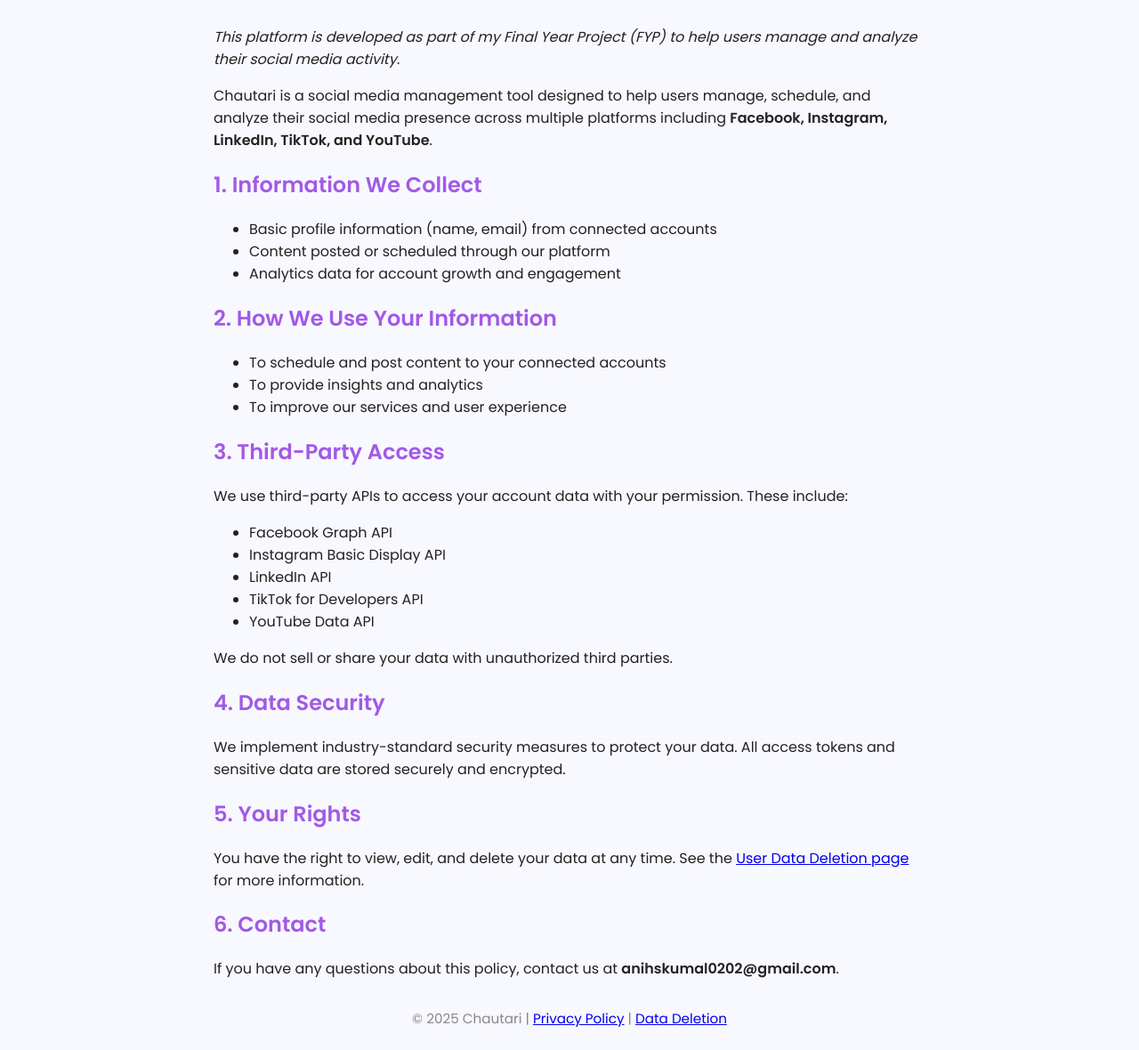
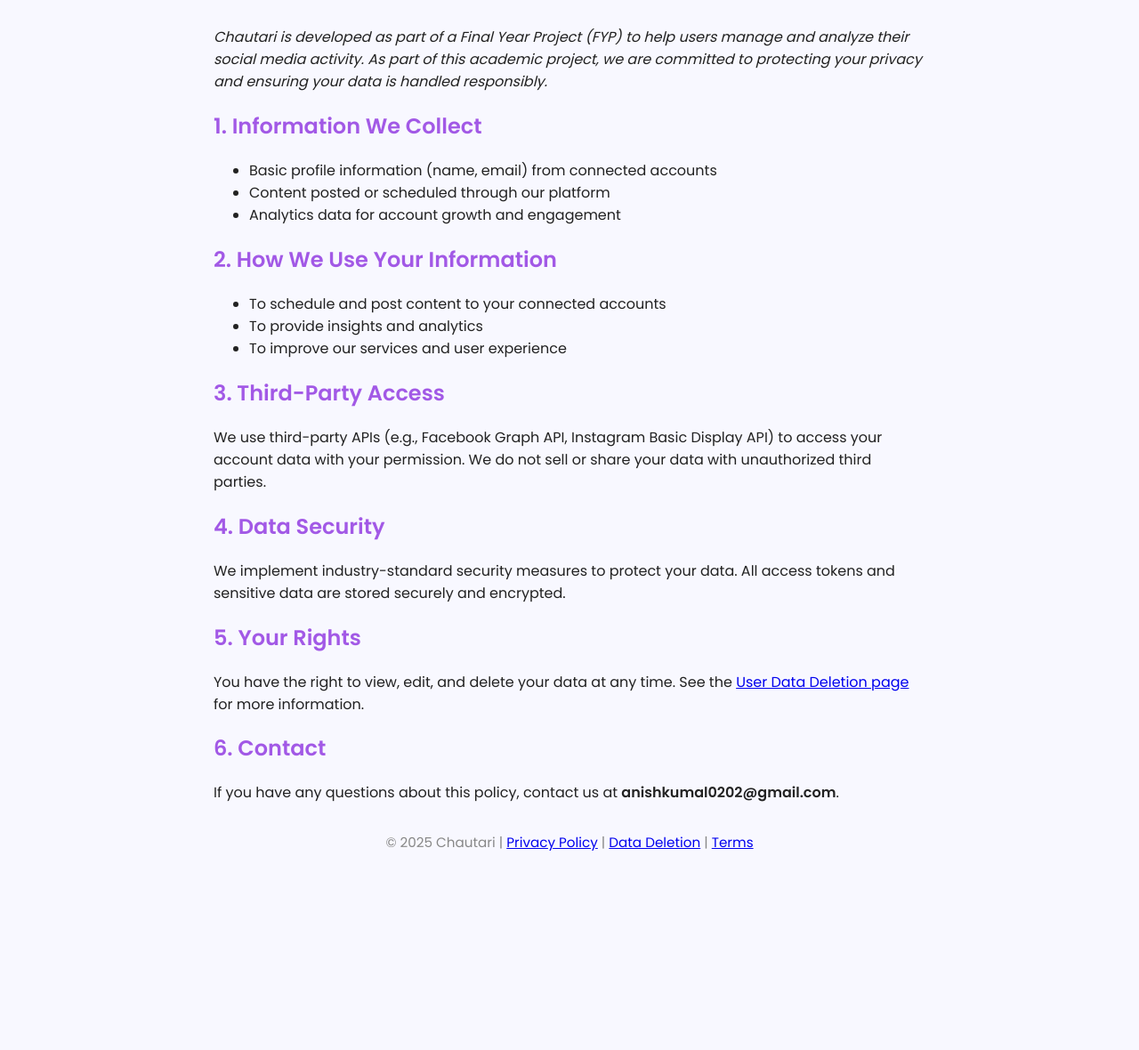
Before and after one commit to AnishKUMAL970/chautari.github.io, a plain HTML site: page privacy.html in a window 1280 px wide. Shown: the part 193-1373 px from the top of the page at 89% size. After the commit the page ends 1175 px from the top, so only its background shows below. Drawn offline with Linux system fonts and the light colour scheme.

Commit message:
Update privacy.html

```diff
--- a/privacy.html
+++ b/privacy.html
@@ -17,58 +17,44 @@
       <a href="index.html">Home</a>
       <a href="privacy.html">Privacy</a>
       <a href="data-deletion.html">Data Deletion</a>
+      <a href="terms.html">Terms</a>
     </div>
   </nav>
-
   <header>
     <h1>Privacy Policy for Chautari</h1>
     <p>Effective Date: July 28, 2025</p>
   </header>
-
   <div class="container">
-     <p><em>This platform is developed as part of my Final Year Project (FYP) to help users manage and analyze their social media activity.</em></p>
-    <p>Chautari is a social media management tool designed to help users manage, schedule, and analyze their social
-      media presence across multiple platforms including <strong>Facebook, Instagram, LinkedIn, TikTok, and YouTube</strong>.</p>
-
+    <p><em>Chautari is developed as part of a Final Year Project (FYP) to help users manage and analyze their social
+        media activity. As part of this academic project, we are committed to protecting your privacy and ensuring your
+        data is handled responsibly.</em></p>
     <h2>1. Information We Collect</h2>
     <ul>
       <li>Basic profile information (name, email) from connected accounts</li>
       <li>Content posted or scheduled through our platform</li>
       <li>Analytics data for account growth and engagement</li>
     </ul>
-
     <h2>2. How We Use Your Information</h2>
     <ul>
       <li>To schedule and post content to your connected accounts</li>
       <li>To provide insights and analytics</li>
       <li>To improve our services and user experience</li>
     </ul>
-
     <h2>3. Third-Party Access</h2>
-    <p>We use third-party APIs to access your account data with your permission. These include:</p>
-    <ul>
-      <li>Facebook Graph API</li>
-      <li>Instagram Basic Display API</li>
-      <li>LinkedIn API</li>
-      <li>TikTok for Developers API</li>
-      <li>YouTube Data API</li>
-    </ul>
-    <p>We do not sell or share your data with unauthorized third parties.</p>
-
+    <p>We use third-party APIs (e.g., Facebook Graph API, Instagram Basic Display API) to access your account data with
+      your permission. We do not sell or share your data with unauthorized third parties.</p>
     <h2>4. Data Security</h2>
     <p>We implement industry-standard security measures to protect your data. All access tokens and sensitive data are
       stored securely and encrypted.</p>
-
     <h2>5. Your Rights</h2>
     <p>You have the right to view, edit, and delete your data at any time. See the <a
         href="https://chautari.github.io/data-deletion.html">User Data Deletion page</a> for more information.</p>
-
     <h2>6. Contact</h2>
-    <p>If you have any questions about this policy, contact us at <strong>anihskumal0202@gmail.com</strong>.</p>
+    <p>If you have any questions about this policy, contact us at <strong>anishkumal0202@gmail.com</strong>.</p>
   </div>
-
   <footer>
-    <p>© 2025 Chautari | <a href="privacy.html">Privacy Policy</a> | <a href="data-deletion.html">Data Deletion</a></p>
+    <p>© 2025 Chautari | <a href="privacy.html">Privacy Policy</a> | <a href="data-deletion.html">Data Deletion</a> | <a
+        href="terms.html">Terms</a></p>
   </footer>
 </body>
 
```
